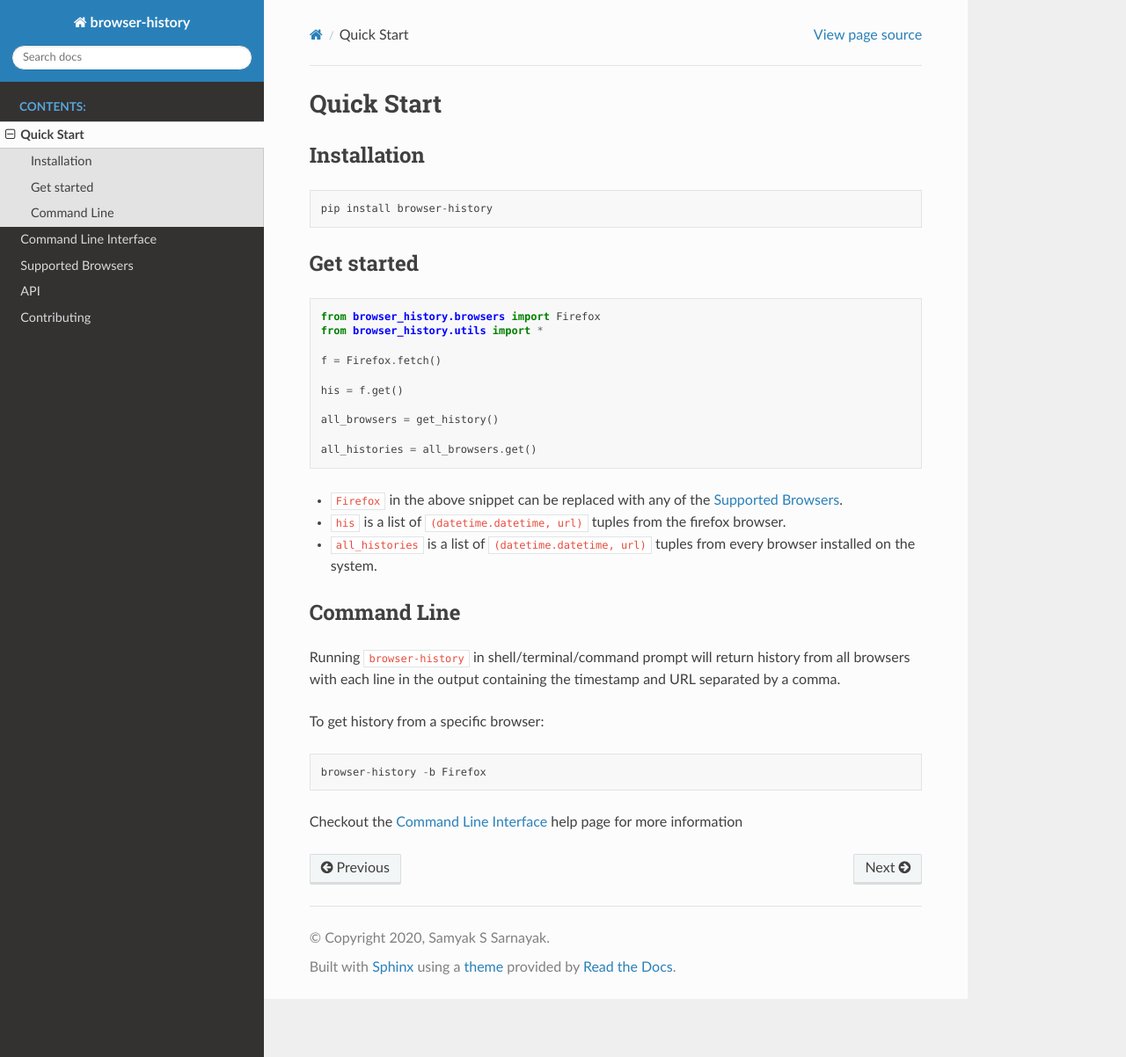
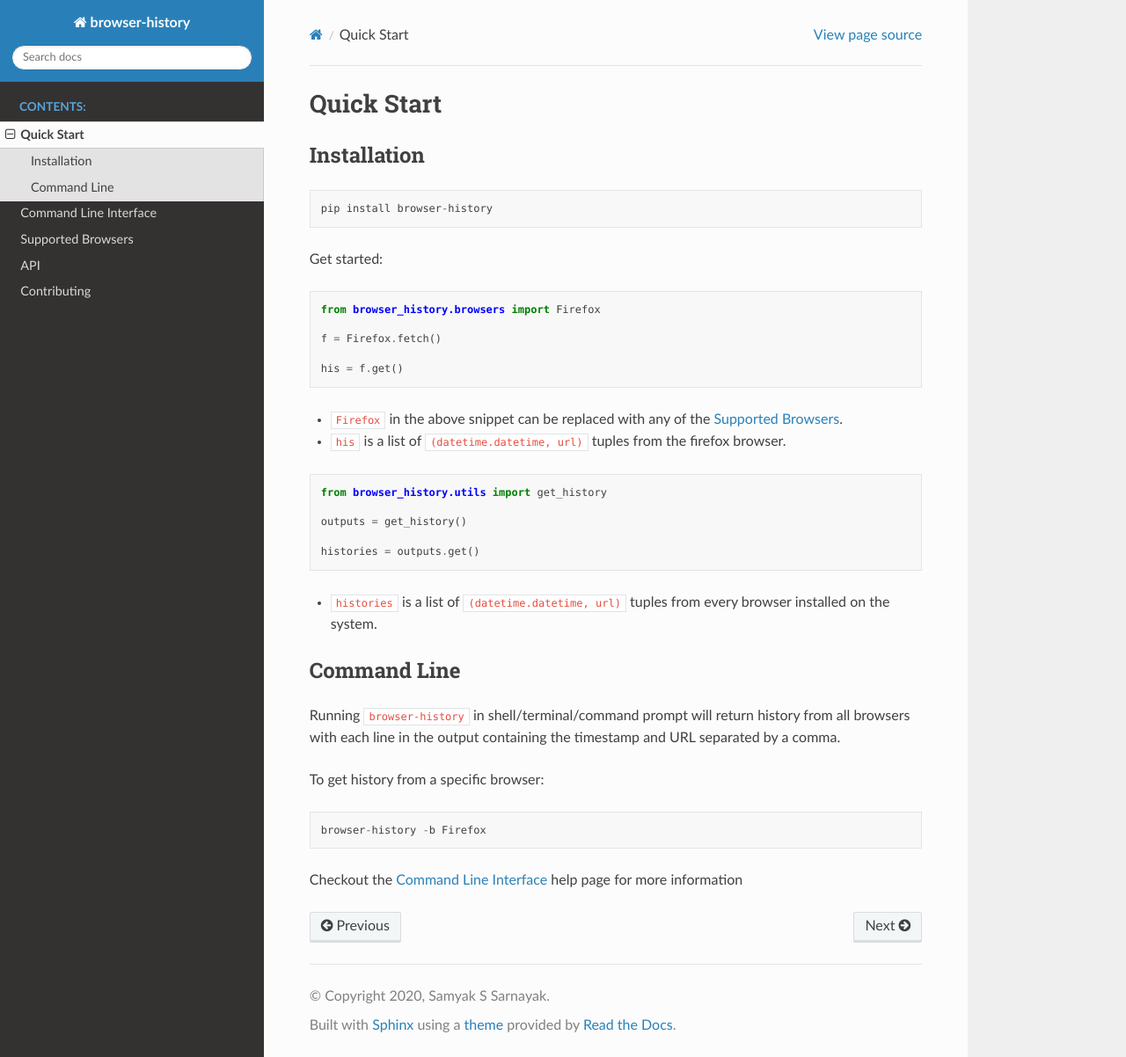
Before and after one commit to browser-history/browser-history, a Sphinx documentation site: the page built from docs/quickstart.rst, in a window 1280 px wide and 1202 px high. Shown: the whole window at 88% size. Built offline with Sphinx 7.4.7 and the Read the Docs theme 2.0.0, drawn with Linux system fonts in a browser that asks for light colours.

Commit message:
[DOC] Minor name changes & reorg of quickstart.rst & README.md

```diff
--- a/docs/quickstart.rst
+++ b/docs/quickstart.rst
@@ -10,25 +10,31 @@ Installation
 
     pip install browser-history
 
-Get started
------------
+Get started:
 
 ::
 
     from browser_history.browsers import Firefox
-    from browser_history.utils import *
 
     f = Firefox.fetch()
 
     his = f.get()
 
-    all_browsers = get_history()
-
-    all_histories = all_browsers.get()
-
 - ``Firefox`` in the above snippet can be replaced with any of the :ref:`supported_browsers`.
 - ``his`` is a list of ``(datetime.datetime, url)`` tuples from the firefox browser.
-- ``all_histories`` is a list of ``(datetime.datetime, url)`` tuples from every browser installed on the system.
+
+
+
+::
+
+    from browser_history.utils import get_history
+
+    outputs = get_history()
+
+    histories = outputs.get()
+
+
+- ``histories`` is a list of ``(datetime.datetime, url)`` tuples from every browser installed on the system.
 
 Command Line
 ------------
```
Also changed, not shown: README.md (+10 -6 lines).
